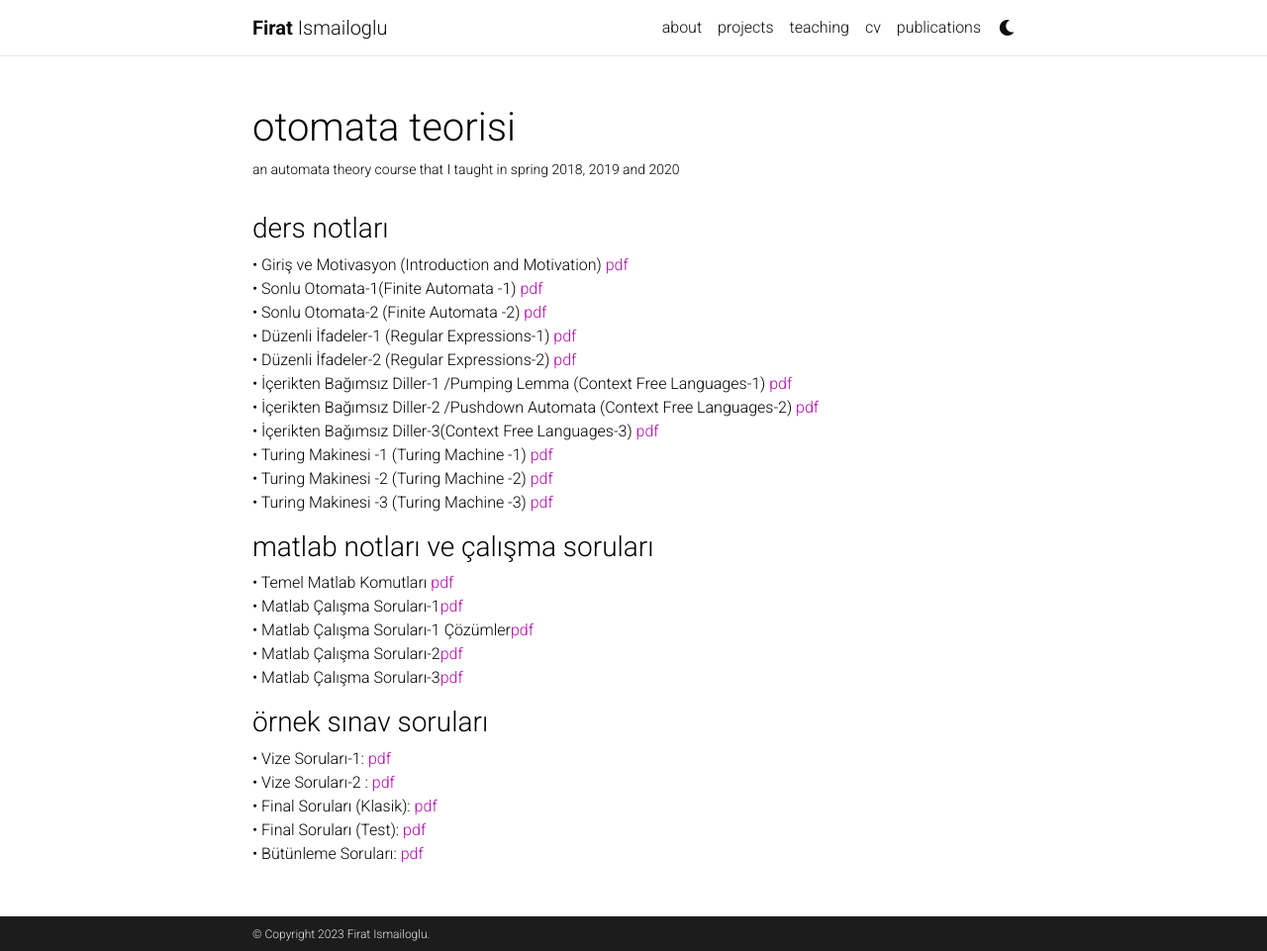
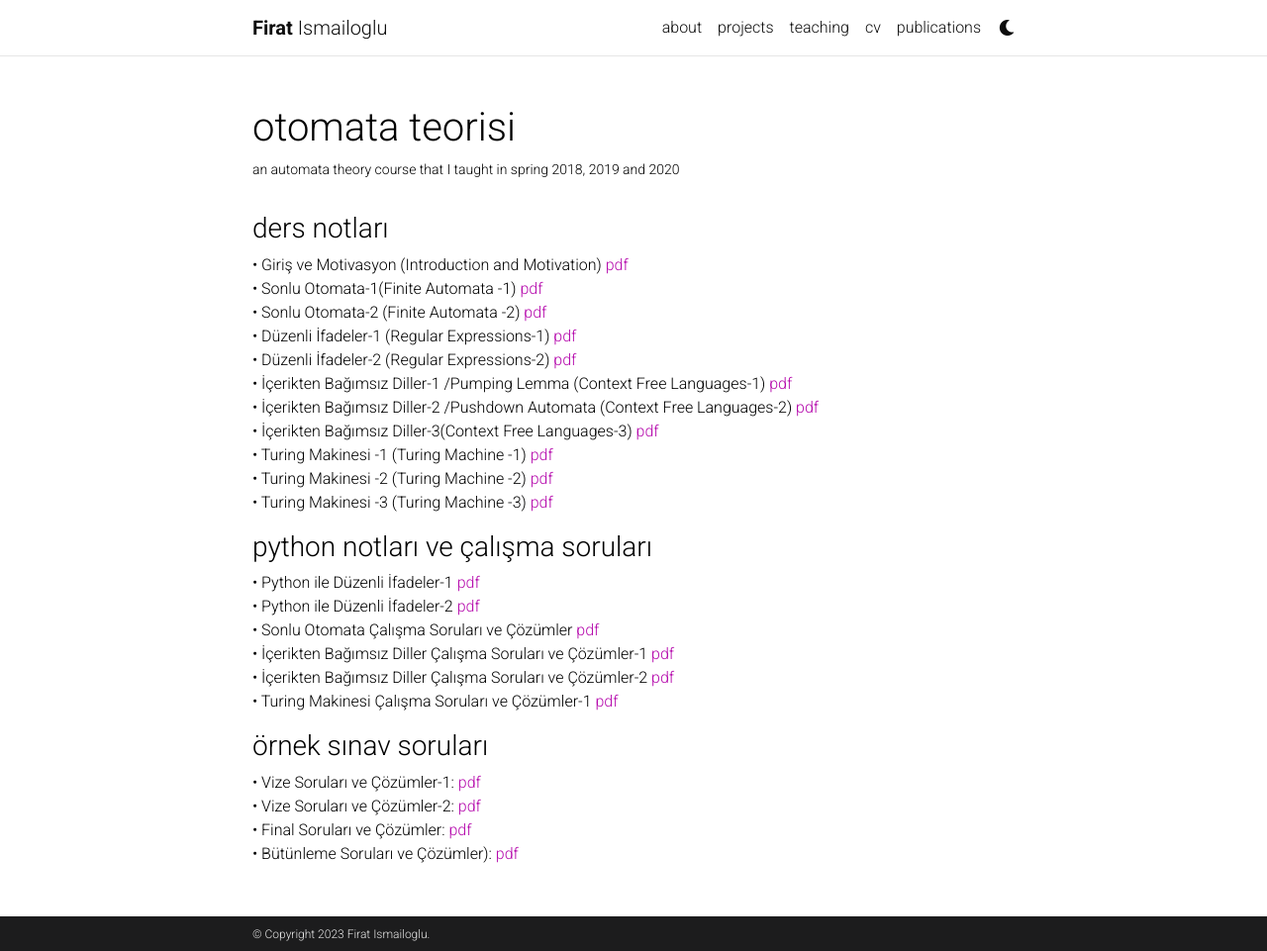
Before and after one commit to FiratIsmailoglu/firatismailoglu.github.io, a Jekyll site: the page built from _projects/automata.md, in a window 1280 px wide and 961 px high. Shown: the whole window at 99% size. Built offline with Jekyll 4.4.1, drawn with Linux system fonts in a browser that asks for light colours; comment, search, counter and statistics services are not loaded; a style sheet for code colours, icons or effects is not loaded.

Commit message:
Update automata.md

```diff
--- a/_projects/automata.md
+++ b/_projects/automata.md
@@ -24,19 +24,19 @@ category: work
 
 
 
-<h3>matlab notları ve çalışma soruları</h3>
+<h3>python notları ve çalışma soruları</h3>
+&#8226; Python ile Düzenli İfadeler-1 [pdf](/assets/pdf/firism_python_ile_düzenli_ifadeler_1.pdf)<br />
+&#8226; Python ile Düzenli İfadeler-2 [pdf](/assets/pdf/firism_python_ile_düzenli_ifadeler_2.pdf)<br />
+&#8226; Sonlu Otomata Çalışma Soruları ve Çözümler [pdf](/assets/pdf/firism_sonlu_otomata_sorular_ve_cevaplar.pdf)<br />
+&#8226; İçerikten Bağımsız Diller Çalışma Soruları ve Çözümler-1 [pdf](/assets/pdf/firism_içerikten_bagimsiz_diller_1_sorular_ve_cevaplar.pdf)<br />
+&#8226; İçerikten Bağımsız Diller Çalışma Soruları ve Çözümler-2 [pdf](/assets/pdf/firism_içerikten_bagimsiz_diller_2_sorular_ve_cevaplar.pdf)<br />
+&#8226; Turing Makinesi Çalışma Soruları ve Çözümler-1 [pdf](/assets/pdf/firism_turing_makinesi_sorular_ve_cevaplar.pdf)<br />
 
-&#8226; Temel Matlab Komutları [pdf](/assets/pdf/firism_matlab_basics.pdf)<br />
-&#8226; Matlab Çalışma Soruları-1[pdf](/assets/pdf/Matab_Octave Calisma Sorulari 1.pdf)<br />
-&#8226; Matlab Çalışma Soruları-1 Çözümler[pdf](/assets/pdf/Çalışma Soruları -1 Çözümler.pdf)<br />
-&#8226; Matlab Çalışma Soruları-2[pdf](/assets/pdf/Matlab - Octave Çalışma Sorulari 2.pdf)<br />
-&#8226; Matlab Çalışma Soruları-3[pdf](/assets/pdf/Matab_Octave Calisma Sorulari 3.pdf)<br />
 
 
 
 <h3>örnek sınav soruları</h3>
- &#8226; Vize Soruları-1: [pdf](/assets/pdf/firism_lineer_cebir_vize_1.pdf) <br />
-  &#8226; Vize Soruları-2 : [pdf](/assets/pdf/firism_lineer_cebir_vize_1.pdf) <br />
-   &#8226; Final Soruları (Klasik): [pdf](/assets/pdf/firism_lineer_cebir_final_klasik.pdf) <br />
-  &#8226; Final Soruları (Test): [pdf](/assets/pdf/firism_lineer_cebir_final_test.pdf) <br />
-   &#8226; Bütünleme Soruları: [pdf](/assets/pdf/firism_lineer_cebir_bütünleme_sorular_ve_cevaplar.pdf) <br />
+ &#8226; Vize Soruları ve Çözümler-1: [pdf](/assets/pdf/firism_vize_sorulari_1.pdf) <br />
+  &#8226; Vize Soruları ve Çözümler-2: [pdf](/assets/pdf/firism_vize_sorulari_2_cevaplar.pdf) <br />
+   &#8226; Final Soruları ve Çözümler: [pdf](/assets/pdf/firism_final_sorulari_cevaplar.pdf) <br />
+  &#8226; Bütünleme Soruları ve Çözümler): [pdf](/assets/pdf/firism_bütünleme_sorulari_cevaplar.pdf) <br />
```
